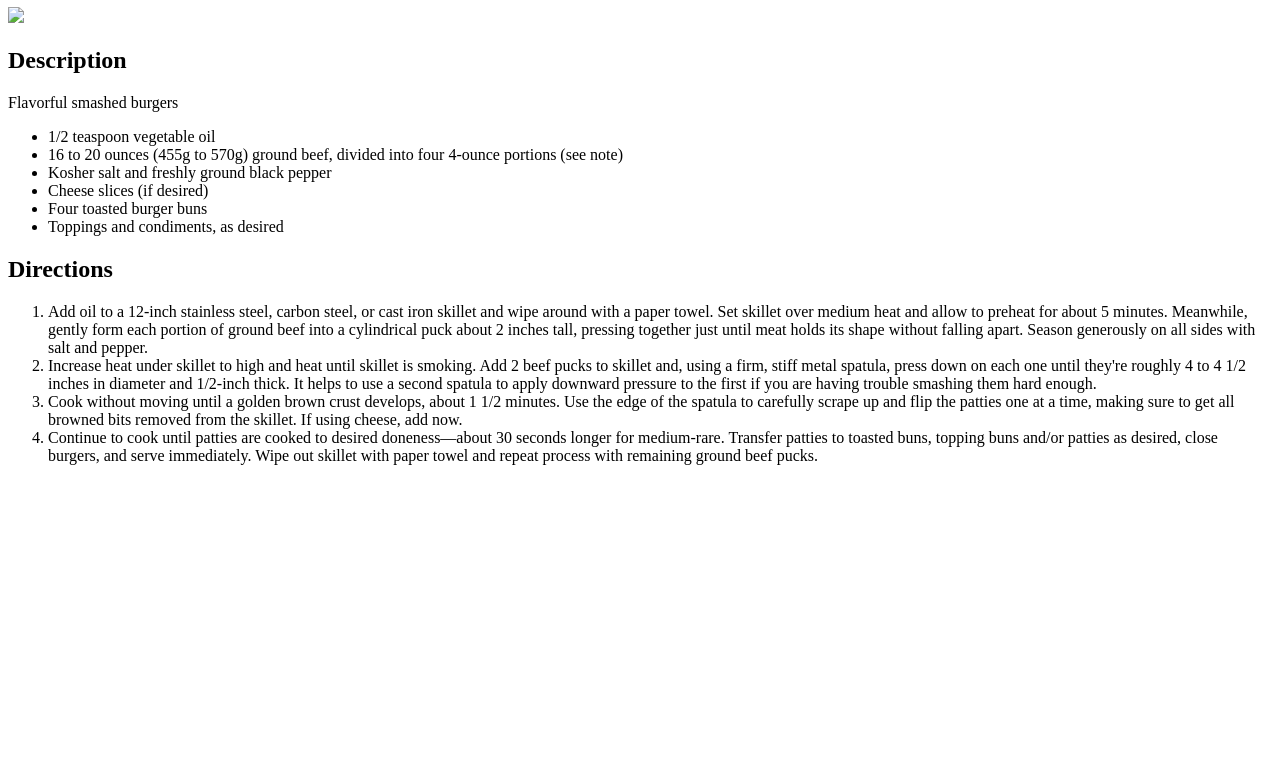
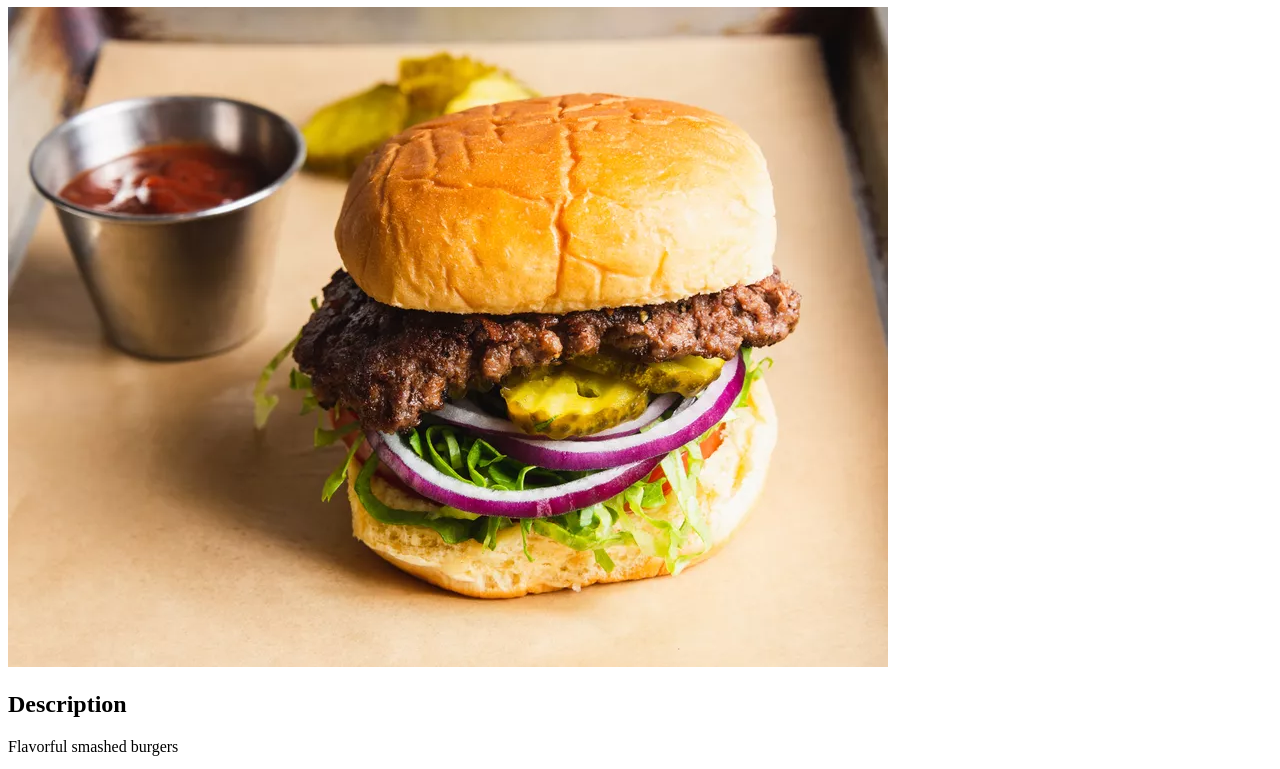
Before and after one commit to EOAyisire/odin-recipes, a plain HTML site: page burger.html in a window 1280 px wide. Shown: the part 73-842 px from the top of the page. Before the commit the page ends 800 px from the top, so only its background shows below. Drawn offline with Linux system fonts and the light colour scheme.

Commit message:
Burger image taken from the correct folder

```diff
--- a/burger.html
+++ b/burger.html
@@ -9,7 +9,7 @@
 <body>
     <h1>Burger</h1>
 
-    <img src="burger.webp">
+    <img src="recipe-images/burger.webp">
     <h2>Description</h2>
 
     <p>Flavorful smashed burgers </p>
```
